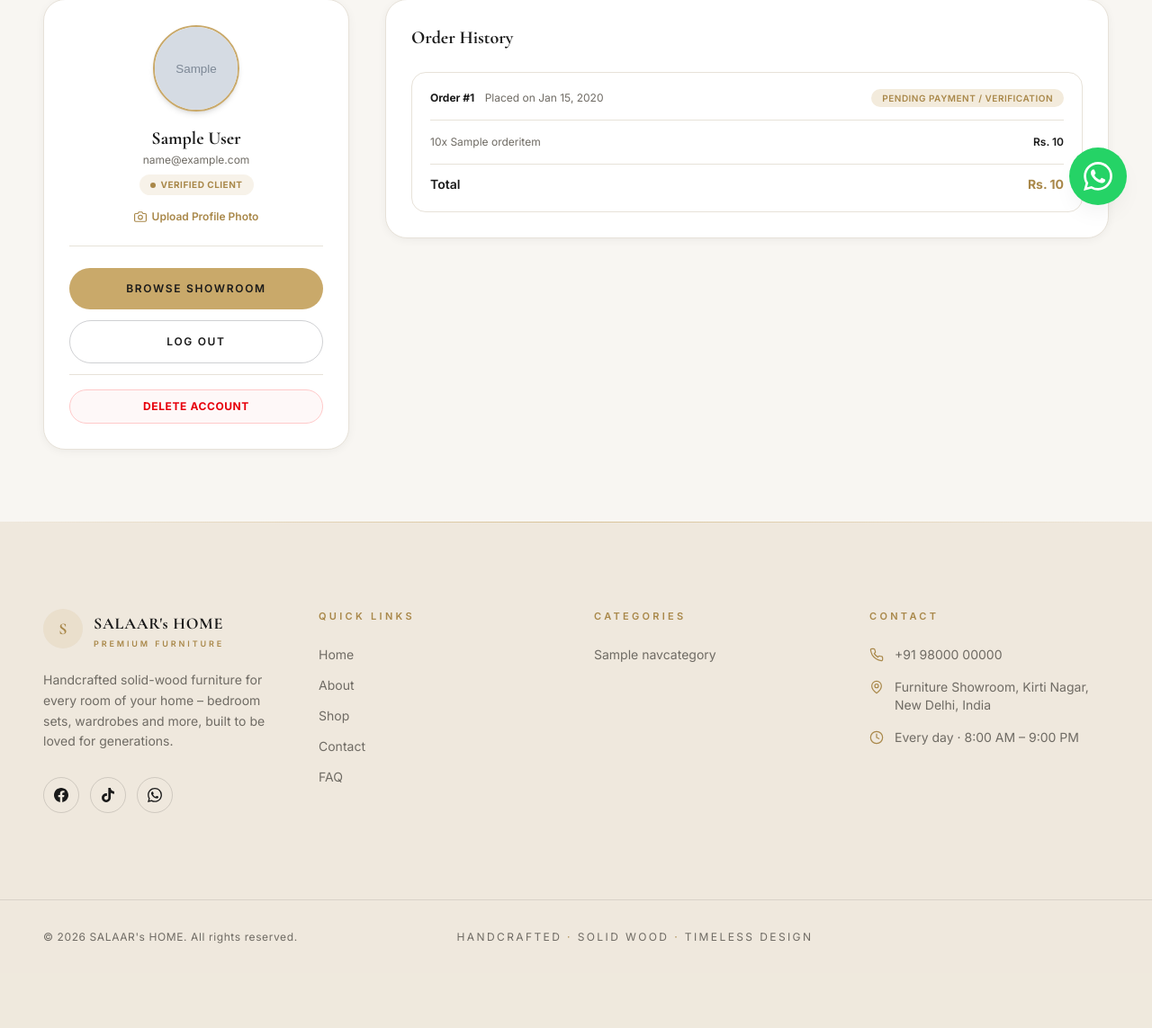
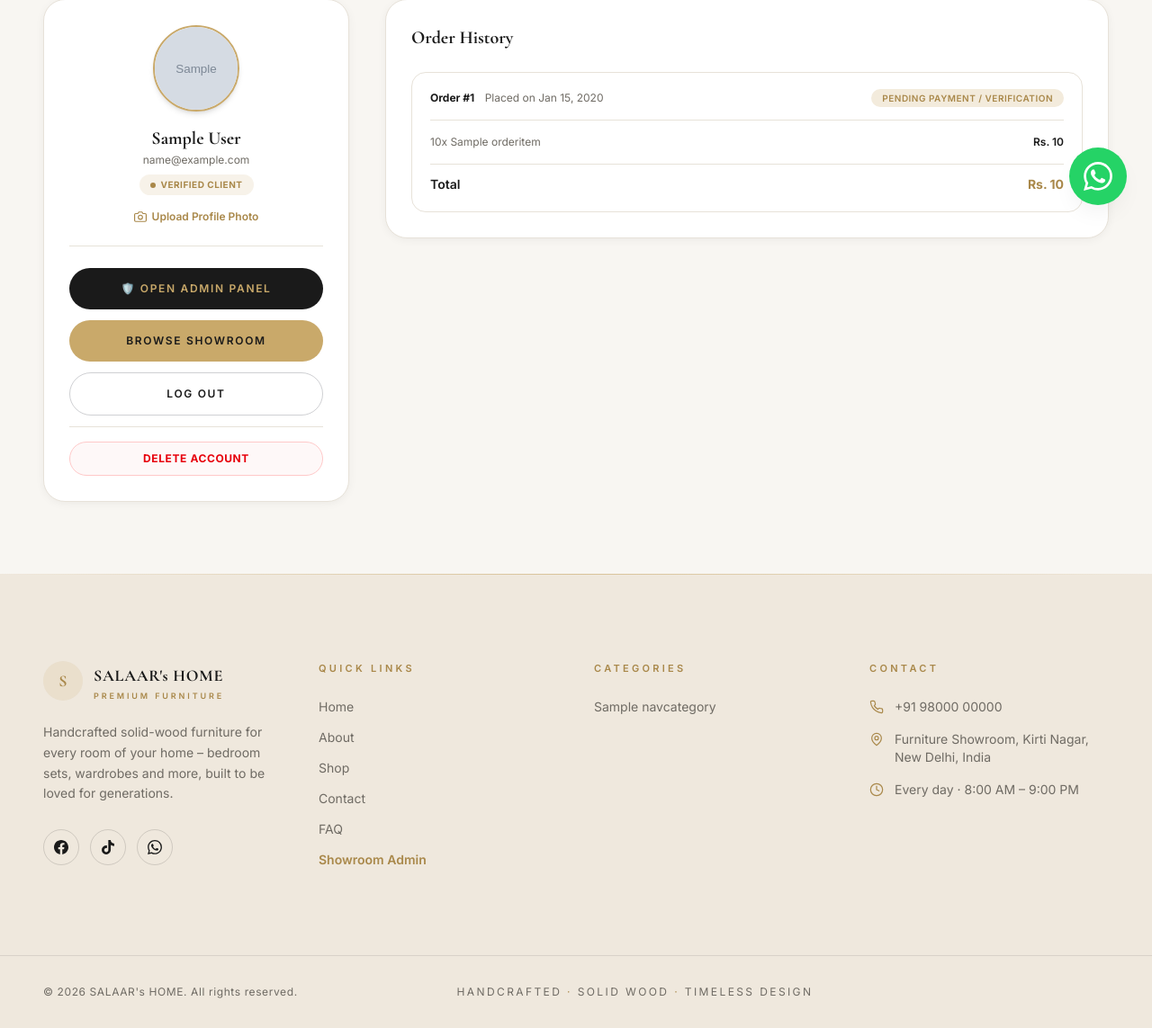
Before and after one commit to rishabhtcodes/SALAARs-HOME-FURNITURE, a Django app: page /account/ in a window 1280 px wide. Shown: the part 544-1687 px from the top of the page at 90% size. Before the commit the page ends 1593 px from the top, so only its background shows below. Run offline with Django 5.2, Linux system fonts and the light colour scheme; a user stored in the database is signed in; tables that the repository leaves empty hold one stand-in row (values such as "Sample post"); grey boxes marked "Sample" are stand-in pictures; style sheets or scripts are compiled from the project's sources; parts of the project's set-up code (start-up, migrations or seed data) failed here and were passed over; some libraries are stand-ins or nearby versions.

Commit message:
feat: configure dedicated admin account and admin access navigation links

```diff
--- a/templates/includes/footer.html
+++ b/templates/includes/footer.html
@@ -39,6 +39,7 @@
         <li><a href="{% url 'shop' %}" class="link-underline text-stone hover:text-ink">Shop</a></li>
         <li><a href="{% url 'contact' %}" class="link-underline text-stone hover:text-ink">Contact</a></li>
         <li><a href="{% url 'faq' %}" class="link-underline text-stone hover:text-ink">FAQ</a></li>
+        <li><a href="{% url 'admin:index' %}" class="link-underline text-gold-deep font-semibold hover:text-ink">Showroom Admin</a></li>
       </ul>
     </nav>
 
--- a/templates/pages/account.html
+++ b/templates/pages/account.html
@@ -51,6 +51,11 @@
 
           <!-- Account Actions -->
           <div class="mt-6 space-y-3">
+            {% if user.is_staff %}
+              <a href="{% url 'admin:index' %}" class="btn-gold w-full text-center block !bg-ink !text-gold hover:!bg-stone/90">
+                🛡️ Open Admin Panel
+              </a>
+            {% endif %}
             <a href="{% url 'shop' %}" class="btn-gold w-full text-center block">
               Browse Showroom
             </a>
```
